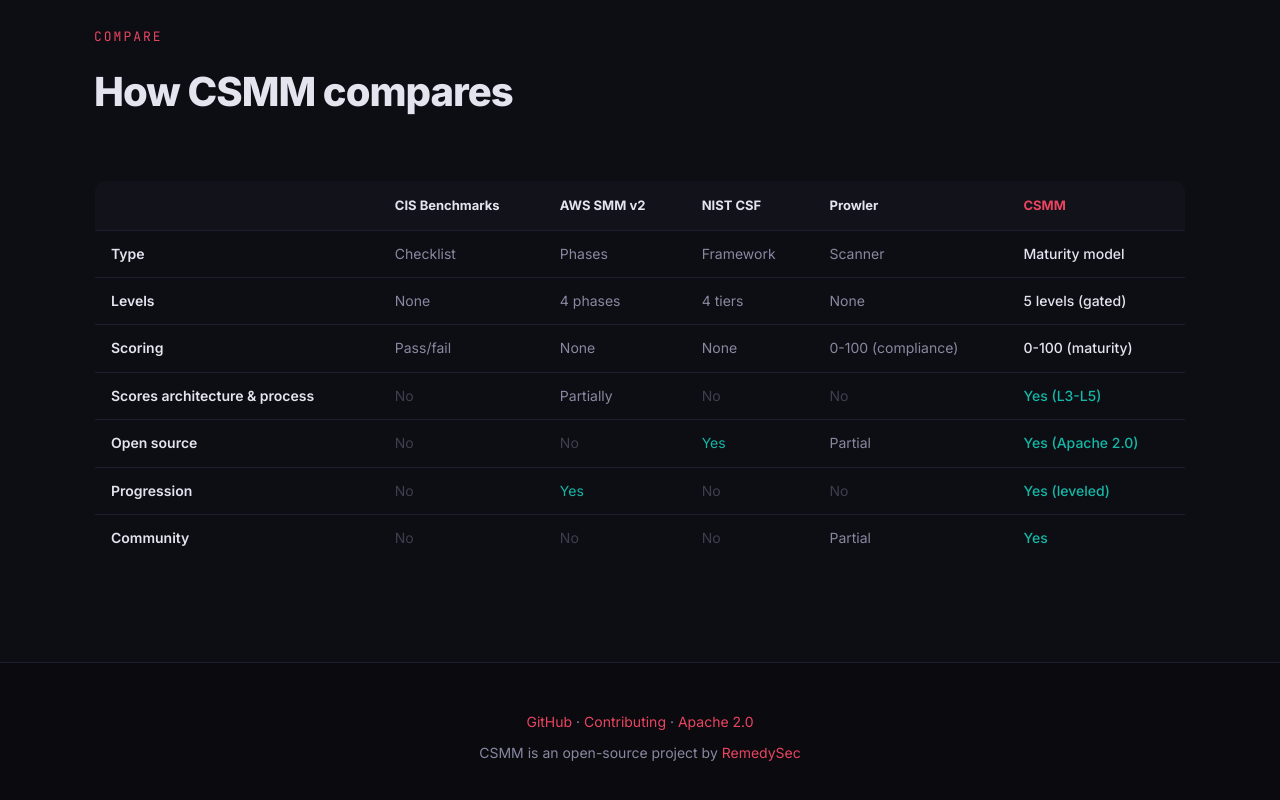
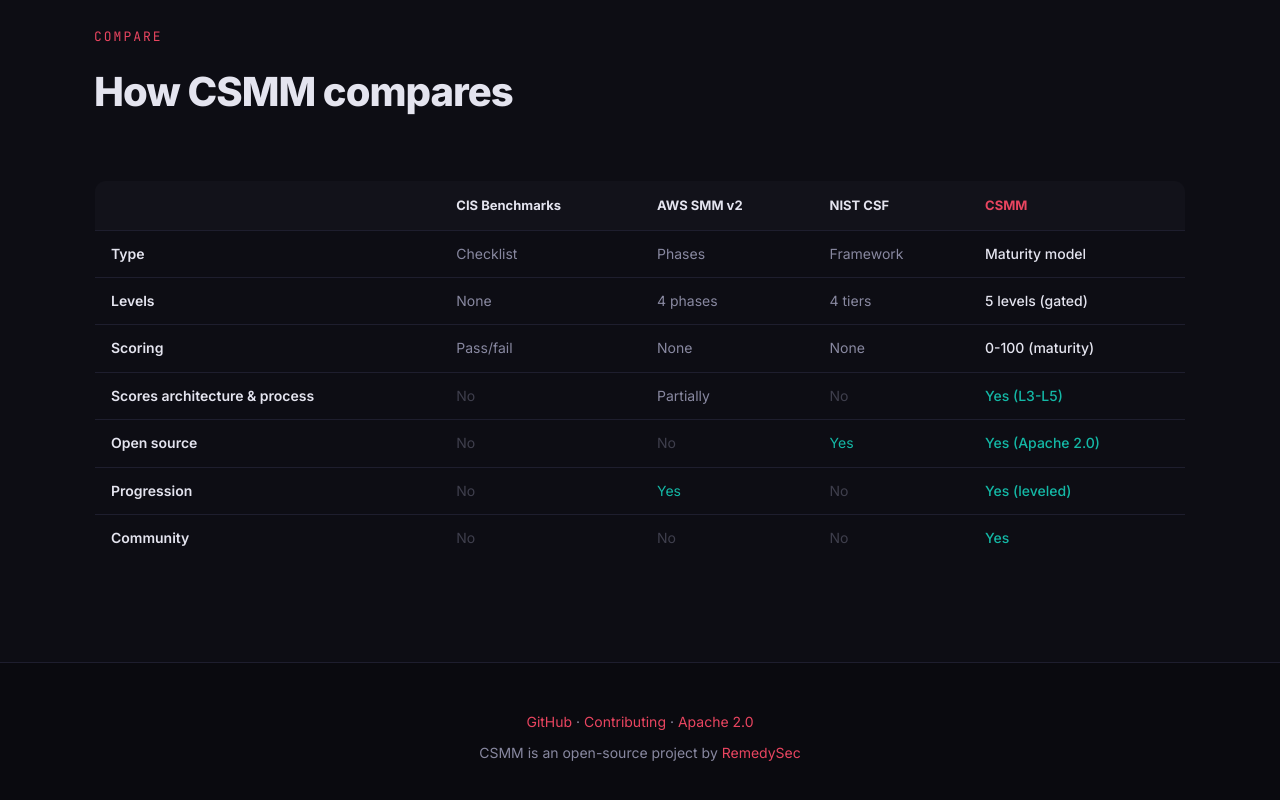
Before and after one commit to RemedySec/csmm, a plain HTML site: page site/index.html in a window 1280 px wide. Shown: the part 5380-6180 px from the top of the page. Drawn offline with Linux system fonts and the light colour scheme.

Commit message:
removing references for other tools

```diff
--- a/site/index.html
+++ b/site/index.html
@@ -775,7 +775,6 @@
             <th>CIS Benchmarks</th>
             <th>AWS SMM v2</th>
             <th>NIST CSF</th>
-            <th>Prowler</th>
             <th>CSMM</th>
           </tr>
         </thead>
@@ -785,7 +784,6 @@
             <td>Checklist</td>
             <td>Phases</td>
             <td>Framework</td>
-            <td>Scanner</td>
             <td>Maturity model</td>
           </tr>
           <tr>
@@ -793,7 +791,6 @@
             <td>None</td>
             <td>4 phases</td>
             <td>4 tiers</td>
-            <td>None</td>
             <td>5 levels (gated)</td>
           </tr>
           <tr>
@@ -801,14 +798,12 @@
             <td>Pass/fail</td>
             <td>None</td>
             <td>None</td>
-            <td>0-100 (compliance)</td>
             <td>0-100 (maturity)</td>
           </tr>
           <tr>
             <td style="color: var(--text); font-weight: 600;">Scores architecture & process</td>
             <td><span class="cross">No</span></td>
             <td>Partially</td>
-            <td><span class="cross">No</span></td>
             <td><span class="cross">No</span></td>
             <td><span class="check">Yes (L3-L5)</span></td>
           </tr>
@@ -817,14 +812,12 @@
             <td><span class="cross">No</span></td>
             <td><span class="cross">No</span></td>
             <td><span class="check">Yes</span></td>
-            <td>Partial</td>
             <td><span class="check">Yes (Apache 2.0)</span></td>
           </tr>
           <tr>
             <td style="color: var(--text); font-weight: 600;">Progression</td>
             <td><span class="cross">No</span></td>
             <td><span class="check">Yes</span></td>
-            <td><span class="cross">No</span></td>
             <td><span class="cross">No</span></td>
             <td><span class="check">Yes (leveled)</span></td>
           </tr>
@@ -833,7 +826,6 @@
             <td><span class="cross">No</span></td>
             <td><span class="cross">No</span></td>
             <td><span class="cross">No</span></td>
-            <td>Partial</td>
             <td><span class="check">Yes</span></td>
           </tr>
         </tbody>
```
Also changed, not shown: 1 other file.
